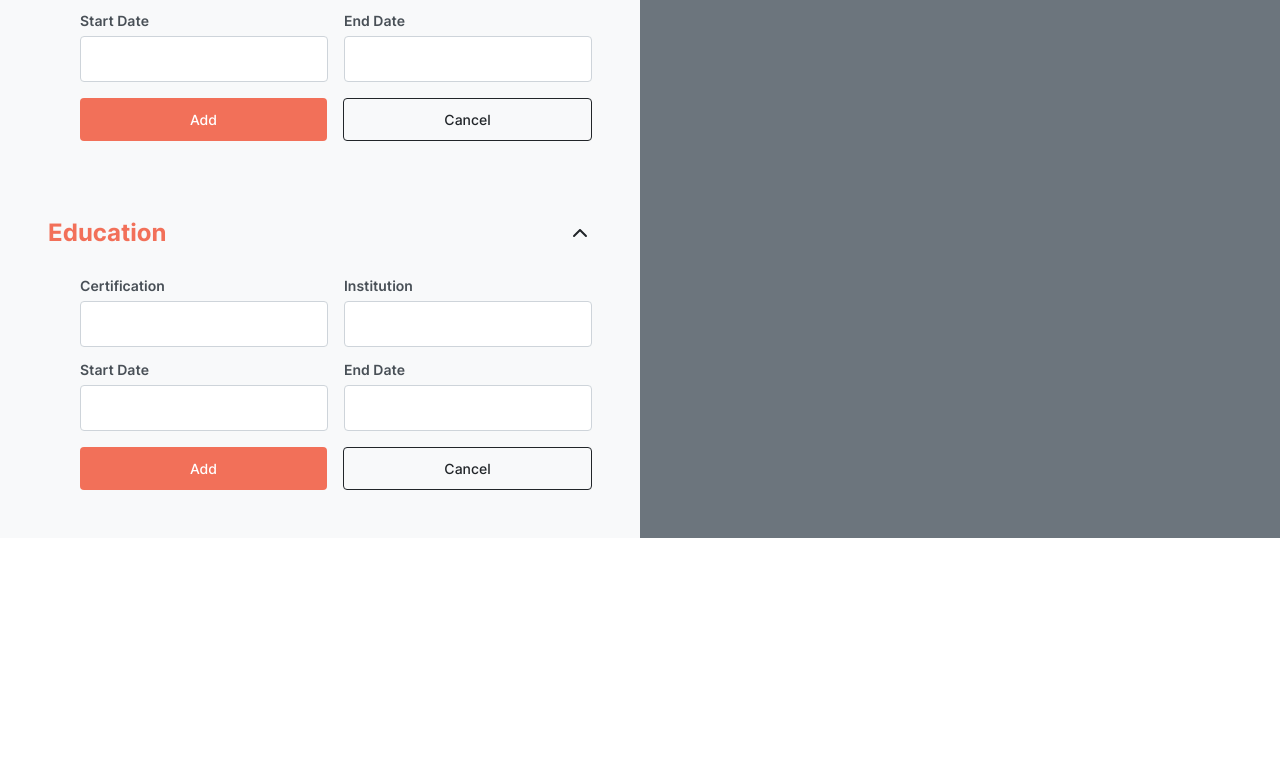
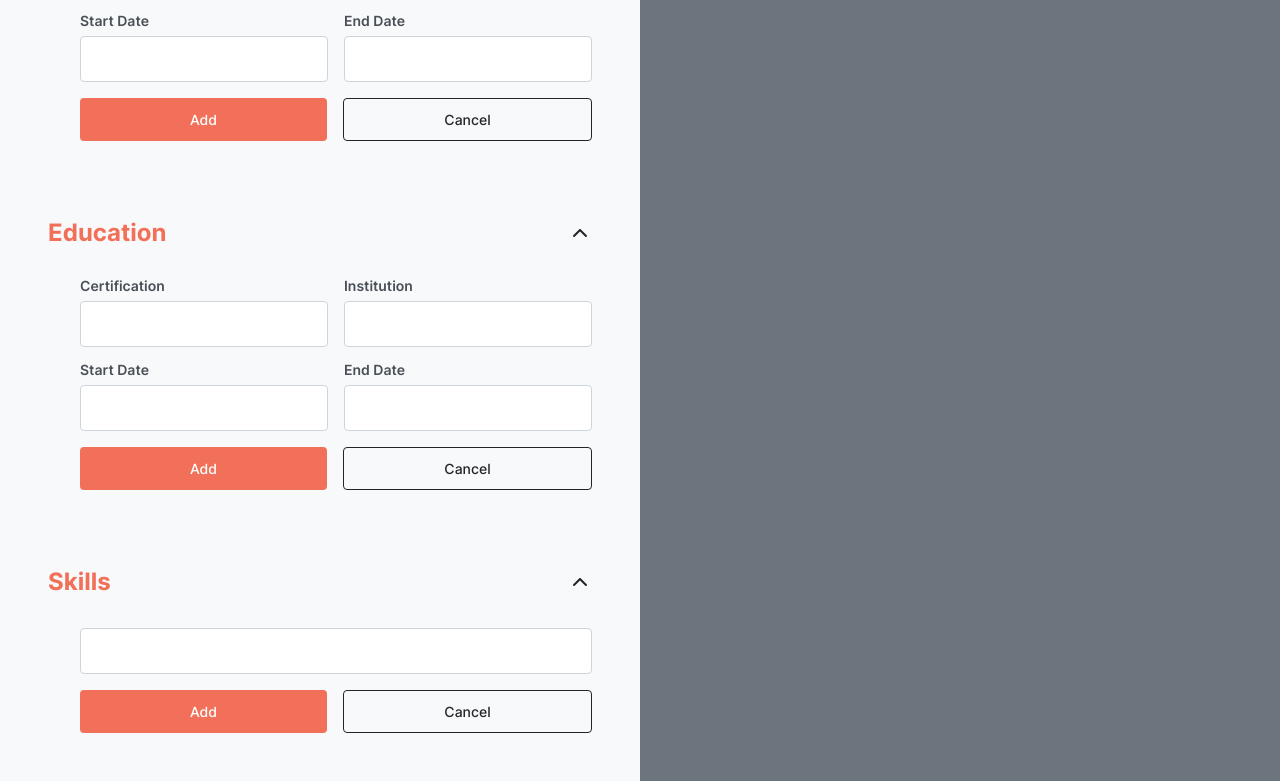
Before and after one commit to vbelmonte/cv-application, a React (Vite) app: page / in a window 1280 px wide. Shown: the part 1936-2717 px from the top of the page. Before the commit the page ends 2474 px from the top, so only its background shows below. Built offline with nearby package versions, Linux system fonts and the light colour scheme.

Commit message:
Implement Skills

```diff
--- a/src/App.jsx
+++ b/src/App.jsx
@@ -176,6 +176,15 @@ function EditArea() {
               </div>
             </Inputs>
           </DropdownContainer>
+          <DropdownContainer containerName='Skills'>
+            <Inputs>
+              <Input type='input' id='skill' name='skill' />
+              <div className='display-flex gap-16 flex-wrap'>
+                <Button text='Add' classes='power flex-1' />
+                <Button text='Cancel' classes='outline black flex-1' />
+              </div>
+            </Inputs>
+          </DropdownContainer>
         </div>
       </div>
     </>
```
